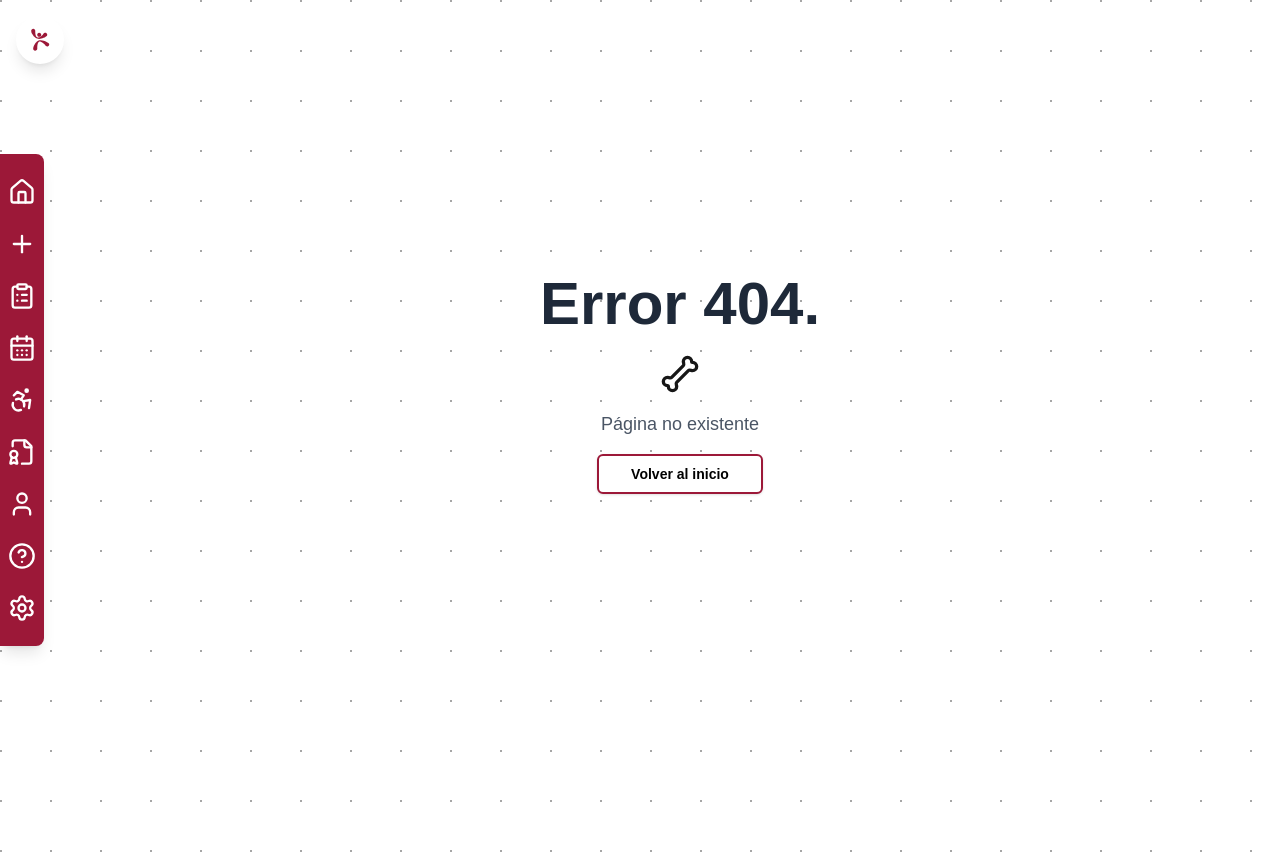
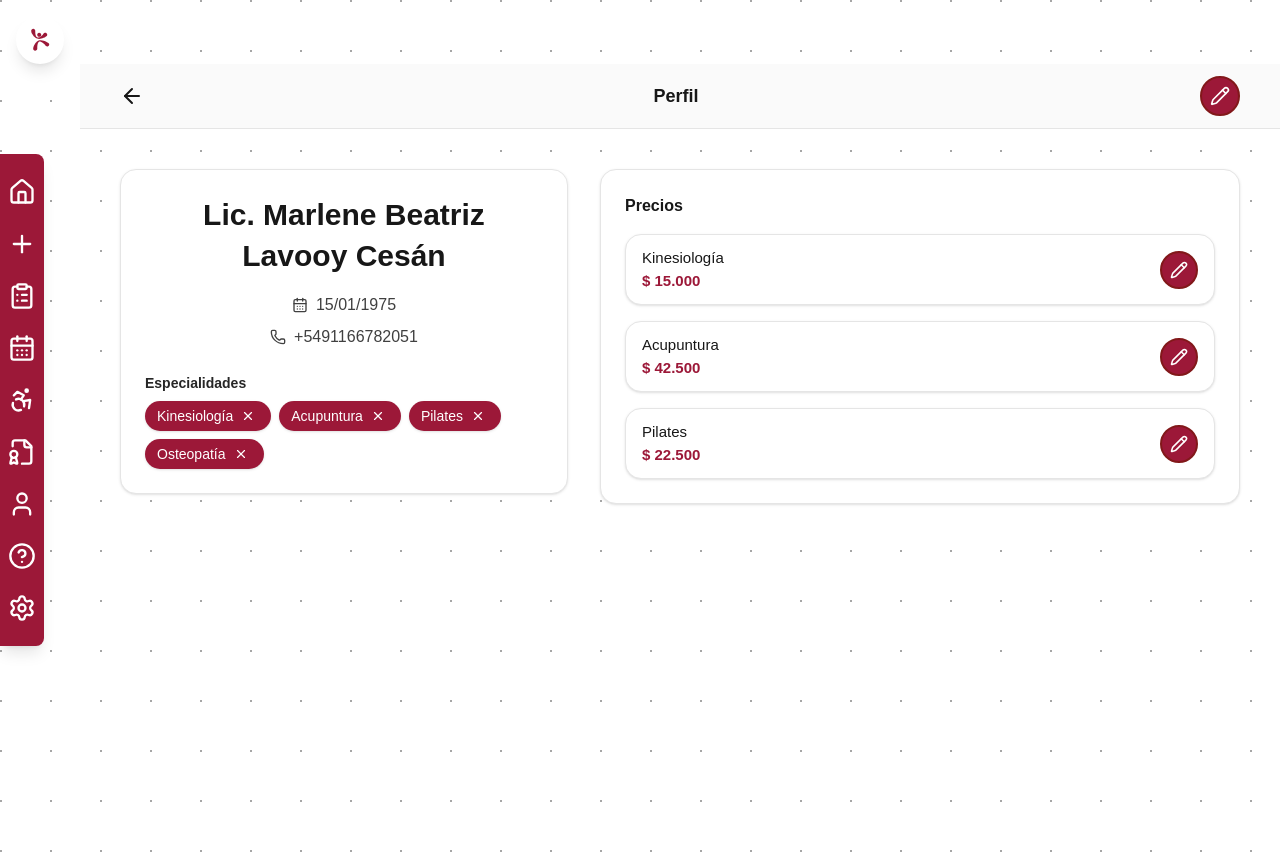
Before and after one commit to andrewblockernst/Fisiopasteur, a Next.js app in the folder fisiopasteur/: page /perfil in a window 1280 px wide. Before the commit this address had no page. Built offline with nearby package versions, Linux system fonts and the light colour scheme.

Commit message:
Componente, página y vista de perfil para ambas resoluciones añadidas.

```diff
--- a/fisiopasteur/src/app/especialista/page.tsx
+++ b/fisiopasteur/src/app/especialista/page.tsx
@@ -7,13 +7,18 @@ import { NuevoEspecialistaDialog } from "@/componentes/especialista/nuevo-especi
 import { useState, useEffect } from "react";
 import type { Tables } from "@/types/database.types";
 import SkeletonLoader from "@/componentes/skeleton-loader";
+import { ArrowLeft, Plus } from "lucide-react";
+import { useRouter } from "next/navigation";
 
 type Especialidad = Tables<"especialidad">;
 type Usuario = Tables<"usuario"> & {
   especialidades?: Especialidad[]
 };
 
+const BRAND = '#9C1838';
+
 export default function EspecialistasPage() {
+  const router = useRouter();
   const [especialistas, setEspecialistas] = useState<Usuario[]>([]);
   const [especialidades, setEspecialidades] = useState<Especialidad[]>([]);
   const [showDialog, setShowDialog] = useState(false);
@@ -49,13 +54,43 @@ export default function EspecialistasPage() {
     }
   };
 
+  const handleBack = () => {
+    router.back();
+  };
+
   if (loading) {
     return <SkeletonLoader/>;
   }
 
   return (
+    <div className="min-h-screen">
+      {/* Mobile Header - Sticky mejorado */}
+      <header className="sticky top-0 z-50 bg-white/95 backdrop-blur-sm border-b border-gray-200 px-4 py-3 sm:hidden">
+        <div className="flex items-center justify-between">
+          <button
+            onClick={handleBack}
+            className="p-2 -ml-2 rounded-md active:scale-95 transition hover:bg-gray-100"
+            aria-label="Volver"
+          >
+            <ArrowLeft className="w-6 h-6" />
+          </button>
+          <h1 className="text-lg font-semibold">Especialistas</h1>
+            <button
+            onClick={() => setShowDialog(true)}
+            className="p-2 rounded-4xl active:scale-95 transition hover:bg-red-800 border-2 border-red-900 text-white"
+            style={{ backgroundColor: BRAND }}
+            aria-label="Nuevo especialista"
+            title="Nuevo especialista"
+            >
+            <Plus className="w-5 h-5" />
+            </button>
+        </div>
+      </header>
+
+      {/* Contenido Principal */}
       <div className="container mx-auto p-4 sm:p-6 lg:pr-6 lg:pt-8">
-      <div className="flex flex-col space-y-4 sm:flex-row sm:justify-between sm:items-center sm:space-y-0 mb-6">
+        {/* Desktop Header */}
+        <div className="hidden sm:flex flex-col space-y-4 sm:flex-row sm:justify-between sm:items-center sm:space-y-0 mb-6">
           <h2 className="text-2xl sm:text-3xl font-bold">Especialistas</h2>
           <Button
             variant="primary"
@@ -88,6 +123,7 @@ export default function EspecialistasPage() {
             }
           }}
           />
+      </div>
 
       <NuevoEspecialistaDialog
         isOpen={showDialog}
--- /dev/null
+++ b/fisiopasteur/src/app/perfil/page.tsx
@@ -0,0 +1,5 @@
+import PerfilVista from '@/componentes/perfil/perfil-vista';
+
+export default function Page() {
+  return <PerfilVista/>;
+}
--- a/fisiopasteur/src/componentes/herramientas/herramientas.tsx
+++ b/fisiopasteur/src/componentes/herramientas/herramientas.tsx
@@ -27,7 +27,7 @@ const Herramientas = () => {
         icon={<FileBadge size={28} />}
         onClick={() => router.push('/especialista')}
       />
-      <IconWrapper icon={<User size={28} />} />
+      <IconWrapper icon={<User size={28} />} onClick={() => router.push('/perfil')} />
       <IconWrapper icon={<HelpCircle size={28}
       onClick={() => router.push('/centro-de-ayuda')} />} />
       <IconWrapper icon={<Settings size={28} />} />
--- /dev/null
+++ b/fisiopasteur/src/componentes/perfil/perfil-vista.tsx
@@ -0,0 +1,205 @@
+'use client';
+
+import { useState } from 'react';
+import { useRouter } from 'next/navigation';
+import {
+  ArrowLeft, Pencil, X, Phone, CalendarDays,
+} from 'lucide-react';
+
+type Especialidad = { id: number; nombre: string };
+type Precio = { id: number; titulo: string; monto: number };
+
+export type PerfilData = {
+  id_usuario: string;
+  nombre: string;
+  apellido: string;
+  fecha_nacimiento?: string;
+  telefono?: string;
+  especialidades: Especialidad[];
+  precios: Precio[];
+};
+
+type Props = {
+  initialData?: PerfilData;
+  onBack?: () => void;
+  onEditPerfil?: () => void;
+  onEditPrecio?: (precio: Precio) => void;
+  onRemoveEspecialidad?: (esp: Especialidad) => void;
+};
+
+const BRAND = '#9C1838';
+
+function formatARS(n: number) {
+  try { return n.toLocaleString('es-AR', { style: 'currency', currency: 'ARS', maximumFractionDigits: 0 }); }
+  catch { return `$${n.toFixed(0)}`; }
+}
+
+export default function PerfilVista({
+  initialData,
+  onBack,
+  onEditPerfil,
+  onEditPrecio,
+  onRemoveEspecialidad,
+}: Props) {
+  const router = useRouter();
+  const [perfil, setPerfil] = useState<PerfilData>(
+    initialData ?? {
+      id_usuario: 'mock-1',
+      nombre: 'Lic. Marlene Beatriz',
+      apellido: 'Lavooy Cesán',
+      fecha_nacimiento: '15/01/1975',
+      telefono: '+5491166782051',
+      especialidades: [
+        { id: 1, nombre: 'Kinesiología' },
+        { id: 2, nombre: 'Acupuntura' },
+        { id: 3, nombre: 'Pilates' },
+        { id: 4, nombre: 'Osteopatía' },
+      ],
+      precios: [
+        { id: 1, titulo: 'Kinesiología', monto: 15000 },
+        { id: 2, titulo: 'Acupuntura',  monto: 42500 },
+        { id: 3, titulo: 'Pilates',      monto: 22500 },
+      ],
+    }
+  );
+
+  const handleBack = () => {
+    if (onBack) {
+      onBack();
+    } else {
+      router.back();
+    }
+  };
+
+  const handleRemoveEspecialidad = (esp: Especialidad) => {
+    if (onRemoveEspecialidad) return onRemoveEspecialidad(esp);
+    setPerfil(p => ({ ...p, especialidades: p.especialidades.filter(e => e.id !== esp.id) }));
+  };
+
+  const handleEditPrecio = (precio: Precio) => {
+    if (onEditPrecio) return onEditPrecio(precio);
+    console.log('Editar precio', precio);
+  };
+
+  return (
+    <main className="min-h-[100svh] text-neutral-900">
+      {/* Header */}
+      <header className="sticky top-0 z-10 bg-neutral-50/90 backdrop-blur border-b border-neutral-200">
+        <div className="mx-auto max-w-6xl px-4 py-3 flex items-center justify-between">
+          <button
+            onClick={handleBack}
+            className="p-2 -ml-2 rounded-md active:scale-95 transition"
+            aria-label="Volver"
+          >
+            <ArrowLeft className="w-6 h-6" />
+          </button>
+          <h1 className="text-lg font-semibold">Perfil</h1>
+          <button
+            onClick={onEditPerfil}
+            className="p-2 rounded-4xl active:scale-95 transition hover:bg-red-800 border-2 border-red-900 text-white"
+            style={{ backgroundColor: BRAND }}
+            aria-label="Editar perfil"
+            title="Editar perfil"
+          >
+            <Pencil className="w-5 h-5" />
+          </button>
+        </div>
+      </header>
+
+      {/* Content */}
+      <div className="mx-auto max-w-6xl px-4 py-6 lg:py-10">
+        {/* Grid responsive: 1 col mobile, 12 cols desktop */}
+        <div className="grid grid-cols-1 lg:grid-cols-12 gap-6 lg:gap-8">
+          {/* Col izquierda: card de datos del especialista */}
+          <section className="lg:col-span-5">
+            <div className="rounded-2xl border border-neutral-200 bg-white shadow-sm p-6 lg:sticky lg:top-20">
+              {/* Nombre grande */}
+              <div className="text-center">
+                <h2 className="text-2xl lg:text-3xl font-extrabold leading-snug">
+                  {perfil.nombre}<br />{perfil.apellido}
+                </h2>
+
+                {/* Datos básicos */}
+                <div className="mt-4 space-y-2 text-neutral-700">
+                  {perfil.fecha_nacimiento && (
+                    <p className="flex items-center justify-center gap-2">
+                      <CalendarDays className="w-4 h-4" />
+                      <span>{perfil.fecha_nacimiento}</span>
+                    </p>
+                  )}
+                  {perfil.telefono && (
+                    <p className="flex items-center justify-center gap-2">
+                      <Phone className="w-4 h-4" />
+                      <span className="select-all">{perfil.telefono}</span>
+                    </p>
+                  )}
+                </div>
+              </div>
+
+              {/* Especialidades */}
+              <div className="mt-6">
+                <h3 className="text-sm font-semibold text-neutral-800 mb-2">Especialidades</h3>
+                <div className="flex flex-wrap gap-2">
+                  {perfil.especialidades.map((esp) => (
+                    <span
+                      key={esp.id}
+                      className="inline-flex items-center gap-1 rounded-full px-3 py-1 text-sm font-medium text-white shadow-sm"
+                      style={{ backgroundColor: BRAND }}
+                    >
+                      {esp.nombre}
+                      <button
+                        className="p-1 rounded-full hover:bg-white/15 transition"
+                        onClick={() => handleRemoveEspecialidad(esp)}
+                        aria-label={`Quitar ${esp.nombre}`}
+                        title="Quitar"
+                      >
+                        <X className="w-3.5 h-3.5" />
+                      </button>
+                    </span>
+                  ))}
+                </div>
+              </div>
+            </div>
+          </section>
+
+          {/* Col derecha: precios / acciones */}
+          <section className="lg:col-span-7">
+            <div className="rounded-2xl border border-neutral-200 bg-white shadow-sm p-6">
+              <div className="flex items-center justify-between">
+                <h3 className="text-base font-semibold text-neutral-900">Precios</h3>
+                {/* botón para agregar precio en un futuro */}
+                {/* <button className="text-sm px-3 py-1.5 rounded-md border border-neutral-300 hover:bg-neutral-50">Agregar</button> */}
+              </div>
+
+              <div className="mt-4 space-y-4">
+                {perfil.precios.map((p) => (
+                  <article
+                    key={p.id}
+                    className="flex items-center justify-between rounded-2xl bg-white border border-neutral-200 px-4 py-3 shadow-sm"
+                  >
+                    <div className="min-w-0">
+                      <p className="text-[15px] font-medium text-neutral-900 truncate">{p.titulo}</p>
+                      <p className="text-[15px] font-semibold" style={{ color: BRAND }}>
+                        {formatARS(p.monto)}
+                      </p>
+                    </div>
+
+                    <button
+                      onClick={() => handleEditPrecio(p)}
+                      className="p-2 rounded-4xl active:scale-95 transition hover:bg-red-800 border-2 border-red-900 text-white"
+                      style={{ backgroundColor: BRAND }}
+                      aria-label={`Editar precio ${p.titulo}`}
+                      title="Editar"
+                    >
+                      <Pencil className="w-4.5 h-4.5" />
+                    </button>
+                  </article>
+                ))}
+              </div>
+            </div>
+          </section>
+        </div>
+      </div>
+    </main>
+  );
+}
--- a/fisiopasteur/src/middleware.ts
+++ b/fisiopasteur/src/middleware.ts
@@ -20,6 +20,7 @@ export async function middleware(request: NextRequest) {
     '/utils/tests/base-de-datos',
     '/especialista',
     '/centro-de-ayuda',
+    '/perfil',
   ];
 
   // Verificar si la ruta actual es pública
```
Lines whose indentation alone changed are shown as unchanged.
